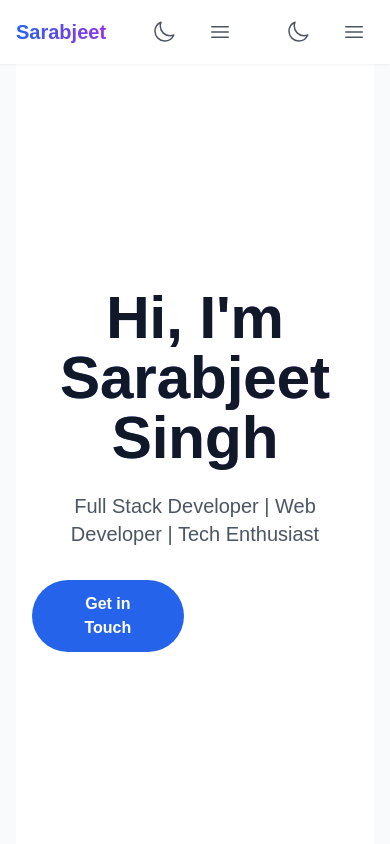
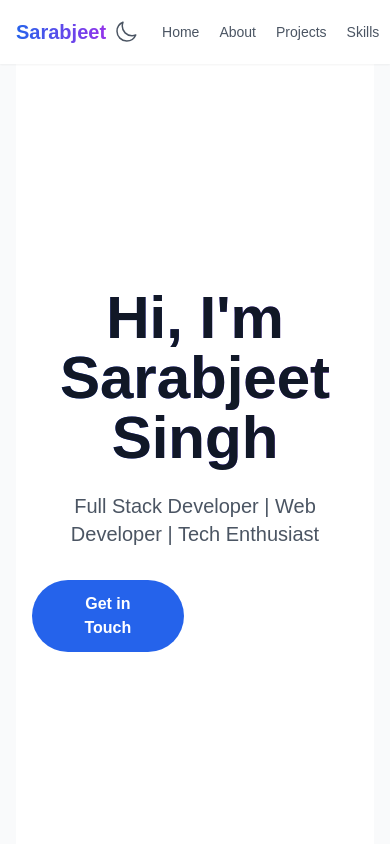
Before and after one commit to Sarabjeet-singh1/portfolio, a Next.js app: page / in a window 390 px wide. Shown: the top 844 px of the page. Built offline with nearby package versions, Linux system fonts and the light colour scheme.

Commit message:
fix in navbar

```diff
--- a/app/components/Header.tsx
+++ b/app/components/Header.tsx
@@ -1,14 +1,12 @@
 'use client';
 
-import { useState } from 'react';
+import { useState, useEffect } from 'react';
 import { motion } from 'framer-motion';
 import { Bars3Icon, XMarkIcon } from '@heroicons/react/24/outline';
 import Link from 'next/link';
 import ThemeToggle from './ThemeToggle';
 
 const Header = () => {
-  const [isOpen, setIsOpen] = useState(false);
-
   const menuItems = [
     { name: 'Home', href: '#' },
     { name: 'About', href: '#about' },
@@ -27,70 +25,38 @@ const Header = () => {
             </span>
           </Link>
 
+          {/* Desktop navbar */}
           <nav className="hidden md:flex items-center space-x-8">
+            <div className="flex items-center space-x-4">
               {menuItems.map((item) => (
                 <Link
                   key={item.href}
                   href={item.href}
-                className="text-gray-600 hover:text-blue-600 transition-all duration-200 font-medium dark:text-gray-300 dark:hover:text-blue-400"
+                  className="text-gray-600 hover:text-blue-600 transition-all duration-200 font-medium dark:text-gray-300 dark:hover:text-blue-400 px-3 py-2 rounded-lg hover:bg-blue-50 dark:hover:bg-blue-900/20"
                 >
                   {item.name}
                 </Link>
               ))}
               <ThemeToggle />
+            </div>
           </nav>
 
-          {/* Mobile menu button */}
-          <div className="md:hidden flex items-center space-x-4">
+          {/* Mobile navbar */}
+          <div className="md:hidden flex items-center space-x-2">
             <ThemeToggle />
-            <button
-              onClick={() => setIsOpen(!isOpen)}
-              className="p-2 rounded-full hover:bg-gray-100 dark:hover:bg-gray-800 transition-colors"
-            >
-              {isOpen ? (
-                <XMarkIcon className="h-6 w-6 text-gray-600 dark:text-gray-300" />
-              ) : (
-                <Bars3Icon className="h-6 w-6 text-gray-600 dark:text-gray-300" />
-              )}
-            </button>
-          </div>
-
-          <div className="md:hidden flex items-center space-x-4">
-            <ThemeToggle />
-            <button
-              onClick={() => setIsOpen(!isOpen)}
-              className="p-2 rounded-full hover:bg-gray-100 dark:hover:bg-gray-800 transition-colors"
-            >
-              {isOpen ? (
-                <XMarkIcon className="h-6 w-6 text-gray-600 dark:text-gray-300" />
-              ) : (
-                <Bars3Icon className="h-6 w-6 text-gray-600 dark:text-gray-300" />
-              )}
-            </button>
-          </div>
-        </div>
-
-        {isOpen && (
-          <motion.div
-            initial={{ opacity: 0, height: 0 }}
-            animate={{ opacity: 1, height: 'auto' }}
-            exit={{ opacity: 0, height: 0 }}
-            className="md:hidden"
-          >
-            <div className="px-4 py-2">
+            <div className="flex items-center space-x-1">
               {menuItems.map((item) => (
                 <Link
                   key={item.href}
                   href={item.href}
-                  className="block py-2 text-gray-600 hover:text-blue-600 transition-colors font-medium"
-                  onClick={() => setIsOpen(false)}
+                  className="text-sm text-gray-600 hover:text-blue-600 transition-all duration-200 font-medium dark:text-gray-300 dark:hover:text-blue-400 px-2 py-1 rounded-lg hover:bg-blue-50 dark:hover:bg-blue-900/20"
                 >
                   {item.name}
                 </Link>
               ))}
             </div>
-          </motion.div>
-        )}
+          </div>
+        </div>
       </div>
     </header>
   );
--- a/app/components/Skills.tsx
+++ b/app/components/Skills.tsx
@@ -60,10 +60,12 @@ const Skills = () => {
               initial={{ opacity: 0, y: 20 }}
               whileInView={{ opacity: 1, y: 0 }}
               transition={{ duration: 0.5, delay: index * 0.1 }}
-              className="p-6 bg-white dark:bg-gray-800 rounded-lg shadow dark:shadow-gray-700"
+              className="p-6 rounded-xl shadow-lg dark:shadow-gray-700"
             >
-              <div className="flex items-center gap-4 p-6 rounded-lg shadow dark:shadow-gray-700 hover:shadow-lg dark:hover:shadow-gray-700 transition-all duration-300">
-                {skill.icon}
+              <div className="flex items-center gap-4 p-6 rounded-xl shadow-lg dark:shadow-gray-700 transition-all duration-300 hover:scale-105">
+                <div className="flex items-center justify-center w-16 h-16 rounded-full shadow-lg">
+                  {skill.icon}
+                </div>
                 <div>
                   <h3 className="text-xl font-semibold text-gray-900 dark:text-white">{skill.name}</h3>
                   <p className="mt-1 text-gray-600 dark:text-gray-400">Expertise in building modern web applications</p>
--- a/app/components/ThemeToggle.tsx
+++ b/app/components/ThemeToggle.tsx
@@ -4,7 +4,11 @@ import { useState, useEffect } from 'react';
 import { SunIcon, MoonIcon } from '@heroicons/react/24/outline';
 import { useTheme } from 'next-themes';
 
-const ThemeToggle = () => {
+interface ThemeToggleProps {
+  className?: string;
+}
+
+const ThemeToggle = ({ className = '' }: ThemeToggleProps) => {
   const { theme, setTheme, resolvedTheme } = useTheme();
   const [mounted, setMounted] = useState(false);
 
@@ -25,7 +29,7 @@ const ThemeToggle = () => {
   return (
     <button
       onClick={() => setTheme(isDark ? 'light' : 'dark')}
-      className="p-2 bg-white dark:bg-gray-900 rounded-full"
+      className={`p-2 bg-white dark:bg-gray-900 rounded-full ${className}`}
     >
       {isDark ? (
         <SunIcon className="w-6 h-6 text-yellow-400" />
```
Also changed, not shown: app/components/icons/SkillIcons.tsx (line endings or trailing spaces). Lines whose indentation alone changed are shown as unchanged.
